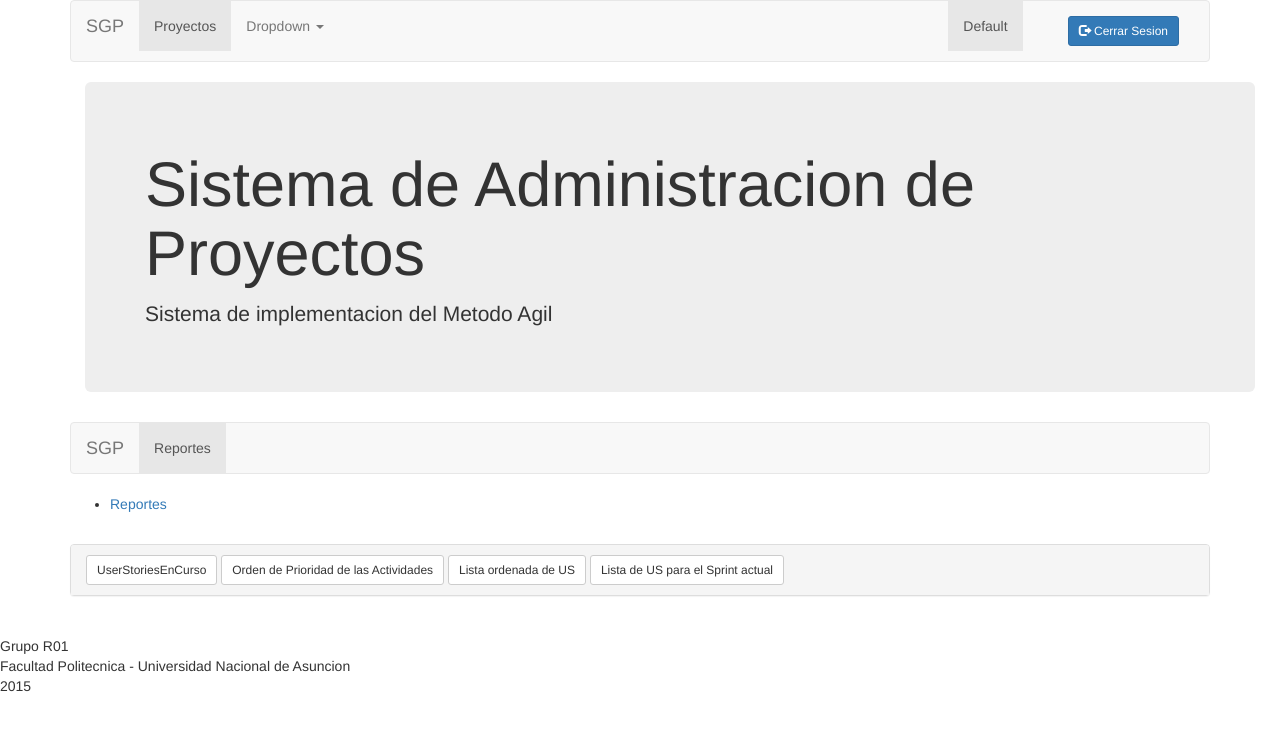
After one commit to gfvazquez/IS2, a Django app: page /proyectos/reportes/1/ in a window 1280 px wide. The commit adds this page. Shown: the top 731 px of the page. Run offline with Django 3.2, Linux system fonts and the light colour scheme; parts of the project's set-up code (start-up, migrations or seed data) failed here and were passed over; some libraries are stand-ins or nearby versions.

Commit message:
Reportes Generales y Por Proyecto
Urls de forma correcta

Signed-off-by: Gabriela Fabiana Vazquez Estigarribia <gabriela_vazquez92@hotmail.com>

```diff
--- a/SGP/proyecto/models.py
+++ b/SGP/proyecto/models.py
@@ -73,6 +73,7 @@
                           ("asignar_sprint", "Puede asignar un Sprint a un Flujo-Proyecto"),
                           ("reasignar_sprint", "puede reasignar un Sprint a un Flujo-Proyecto"),
                           ("registrar_avance_userstory", "Se logea las horas trabajadas y un comentario"),
+                          ("reportes_generales", "Se puede observar los reportes generales"),
                       )
 
 class Equipo(models.Model):
--- a/SGP/proyecto/urls.py
+++ b/SGP/proyecto/urls.py
@@ -1,5 +1,6 @@
 from django.conf.urls import patterns, include, url
 from proyecto import views
+from reportes.views import irSeccionReporteGeneral,irSeccionReporte,descargar_reporte_usEnCursoIdProyecto, descargar_reporte_actividadesXIDProyecto,descargar_reporte_usOrdenadoXIDProyecto,descargar_reporte_usSprintActualXIDProyecto
 from .views import modificarProyecto, consultarProyecto, asignarEquipo, asignarFlujo, consultarFlujoProyecto, asignarSprint, visualizarProcesos, consultarUnFlujoProyecto, consultarUserStoriesSprint, consultarUSdelSprintActivoDelUsuario, consultarKanban, consultarBacklog, reasignarSprint, confirmarDoneActividad, burndownchart, iniciarSprint
 from sprint.views import crear_sprint, modificarSprint, sprint_eliminar, consultarSprint, sprints
 from userstory.views import crear_userstory, modificarUserstory, userstory_eliminar, consultarUserstory,verhistorial, userstory, modificarAvanceUserstory
@@ -41,4 +42,16 @@
     url(r'^proyectos/userstories/modificar_avance_userstory/(?P<id_userstory>\d+)/confirmar_done/(?P<id_proyectoActividad>\d+)', confirmarDoneActividad),
 
 
+    #ID de proyecto
+    url(r'^proyectos/reportes/(?P<id_proyecto>\d+)/$', irSeccionReporte, name='usIdCurso'),
+    url(r'^proyectos/reportes/(?P<id_proyecto>\d+)/reporteIdProyecto/$', descargar_reporte_usEnCursoIdProyecto, name='usIdCurso'),
+    url(r'^proyectos/reportes/(?P<id_proyecto>\d+)/reportesActividadesIDProyecto/$', descargar_reporte_actividadesXIDProyecto, name='usId'),
+    url(r'^proyectos/reportes/(?P<id_proyecto>\d+)/reportesPrioridadUSIDProyecto/$', descargar_reporte_usOrdenadoXIDProyecto, name='actividadesId'),
+    url(r'^proyectos/reportes/(?P<id_proyecto>\d+)/reportesUSSprintIDActivo/$', descargar_reporte_usSprintActualXIDProyecto, name='usSprintActivoID'),
+
+    #Reportes Generales
+    url(r'^reportes/$', irSeccionReporteGeneral, name='reportes'),
+
+
+
 )
--- a/SGP/reportes/urls.py
+++ b/SGP/reportes/urls.py
@@ -2,12 +2,12 @@
 from reportes import views
 
 urlpatterns = patterns('',
-    url(r'^reportesUsUsuario/$', views.descargar_reporte_us_usuario, name='roles'),
-    url(r'^reportesUsProyecto/$', views.descargar_reporte_usXProyecto, name='uspro'),
-    url(r'^reportesActividadesProyecto/$', views.descargar_reporte_actividadesXProyecto, name='actvidadpro'),
-    url(r'^reportesPrioridadUSProyecto/$', views.descargar_reporte_usOrdenadoXProyecto, name='usprioridadpro'),
-    url(r'^reportesUSSprintActivo/$', views.descargar_reporte_usSprintActualXProyecto, name='usSprintActivo'),
-    url(r'^reportes/$', views.descargar_reporte_, name='grafico'),
+    url(r'^reportes/reportesUsUsuario/$', views.descargar_reporte_us_usuario, name='roles'),
+    url(r'^reportes/reportesUsProyecto/$', views.descargar_reporte_usXProyecto, name='uspro'),
+    url(r'^reportes/reportesActividadesProyecto/$', views.descargar_reporte_actividadesXProyecto, name='actvidadpro'),
+    url(r'^reportes/reportesPrioridadUSProyecto/$', views.descargar_reporte_usOrdenadoXProyecto, name='usprioridadpro'),
+    url(r'^reportes/reportesUSSprintActivo/$', views.descargar_reporte_usSprintActualXProyecto, name='usSprintActivo'),
+    url(r'^reportes/reportesGrafico/$', views.descargar_reporte_, name='grafico'),
     #ID de proyecto
     url(r'^reporteIdProyecto/(?P<id_proyecto>\d+)/$', views.descargar_reporte_usEnCursoIdProyecto, name='usIdCurso'),
     url(r'^reportesActividadesIDProyecto/(?P<id_proyecto>\d+)/$', views.descargar_reporte_actividadesXIDProyecto, name='usId'),
--- a/SGP/reportes/views.py
+++ b/SGP/reportes/views.py
@@ -7,7 +7,7 @@
 from reportlab.platypus import SimpleDocTemplate, Paragraph, Image, Spacer, Indenter
 from datetime import *
 from django.http import StreamingHttpResponse
-from django.shortcuts import render_to_response
+from django.shortcuts import render_to_response, render
 from django.template import RequestContext
 from SGP import settings
 from proyecto.models import Userstory, ProyectoFlujoActividad, Proyecto, FlujoProyecto, Sprint
@@ -1044,3 +1044,13 @@
     a=file(reporte_usSprintActualXIDProyecto(id_proyecto))
 
     return StreamingHttpResponse(a,content_type='application/pdf')
+
+
+def irSeccionReporte(request,id_proyecto):
+    template_name = './Proyecto/reportes.html'
+    return render(request,template_name,{'id_proyecto':id_proyecto})
+
+
+def irSeccionReporteGeneral(request):
+    template_name = './Proyecto/reportesGenerales.html'
+    return render(request,template_name)
--- a/SGP/templates/Proyecto/proyectos.html
+++ b/SGP/templates/Proyecto/proyectos.html
@@ -75,6 +75,7 @@
 
                           <!--<a href="sprint_activo/user_stories_current_user/{{ x.proyecto.auto_increment_id }}/"><button type="button" class="btn btn-default btn-sm">Consultar MIS US del Sprint actual</button></a>-->
                           <a href="backlog/{{ x.proyecto.auto_increment_id }}/"><button type="button" class="btn btn-default btn-sm">Consultar Backlog</button></a>
+                          <a href="reportes/{{ x.proyecto.auto_increment_id }}/"><button type="button" class="btn btn-default btn-sm">Reportes</button></a>
 
                           <!--<a href="eliminar/{{ proyecto.auto_increment_id }}/"><button type="button" class="btn btn-default btn-sm">Eliminar</button></a>!-->
 				      </h4>
--- /dev/null
+++ b/SGP/templates/Proyecto/reportes.html
@@ -0,0 +1,54 @@
+{% extends "base_general.html" %}
+
+{% block navegacion %}
+    <div class="container">
+<nav class="navbar navbar-default">
+	<div class="navbar-header">
+		<a href="/principal/" class="navbar-brand">SGP</a>
+	</div>
+
+	<div  class="collapse navbar-collapse navbar-ex1-collapse">
+		<ul class="nav navbar-nav">
+			<li class="active"><a href="/proyectos/reportes/{{ id_proyecto }}">Reportes</a></li>
+        </ul>
+	</div>
+</nav>
+    </div>
+{% endblock %}
+
+{% block menu %}
+    <div class="container">
+<div class="menu">
+	<ul>
+		<li id="option1" class="active">
+			<a href="#">Reportes</a>
+		</li>
+	</ul>
+</div>
+    </div>
+{% endblock %}
+
+
+{% block contenido %}
+    <div class="container">
+<div class="content-secondary">
+<!-- Aca van la  lista de Proyectos.. o de Solicitudes.. o de credenciales -->
+	<div class="panel-group" id="accordion">
+
+	<br>
+
+	<div class="panel panel-default">
+				    <div class="panel-heading">
+				       <a href="reporteIdProyecto/"><button type="button" class="btn btn-default btn-sm">UserStoriesEnCurso</button></a>
+                        <a href="reportesActividadesIDProyecto/"><button type="button" class="btn btn-default btn-sm">Orden de Prioridad de las Actividades</button></a>
+                        <a href="reportesPrioridadUSIDProyecto/"><button type="button" class="btn btn-default btn-sm">Lista ordenada de US</button></a>
+                        <a href="reportesUSSprintIDActivo/"><button type="button" class="btn btn-default btn-sm">Lista de US para el Sprint actual</button></a>
+				    </div>
+	</div>
+
+
+
+	</div>
+	</div>
+    </div>
+{% endblock %}
--- a/SGP/templates/base_general.html
+++ b/SGP/templates/base_general.html
@@ -60,6 +60,10 @@
                 {% if rol %}
                   <li><a href='/roles'>Roles</a></li>
                 {% endif %}
+                {% if reporte %}
+                    <li><a href='/reportes'>Reportes</a></li>
+                {% endif %}
+
 
                   <li class="dropdown">
                     <a href="#" class="dropdown-toggle" data-toggle="dropdown" role="button" aria-expanded="false">Dropdown <span class="caret"></span></a>
```
Also changed, not shown: SGP/autenticacion/views.py (+8 -2 lines), SGP/templates/Proyecto/reportesGenerales.html (added, +55 -0 lines), 9 other files.
